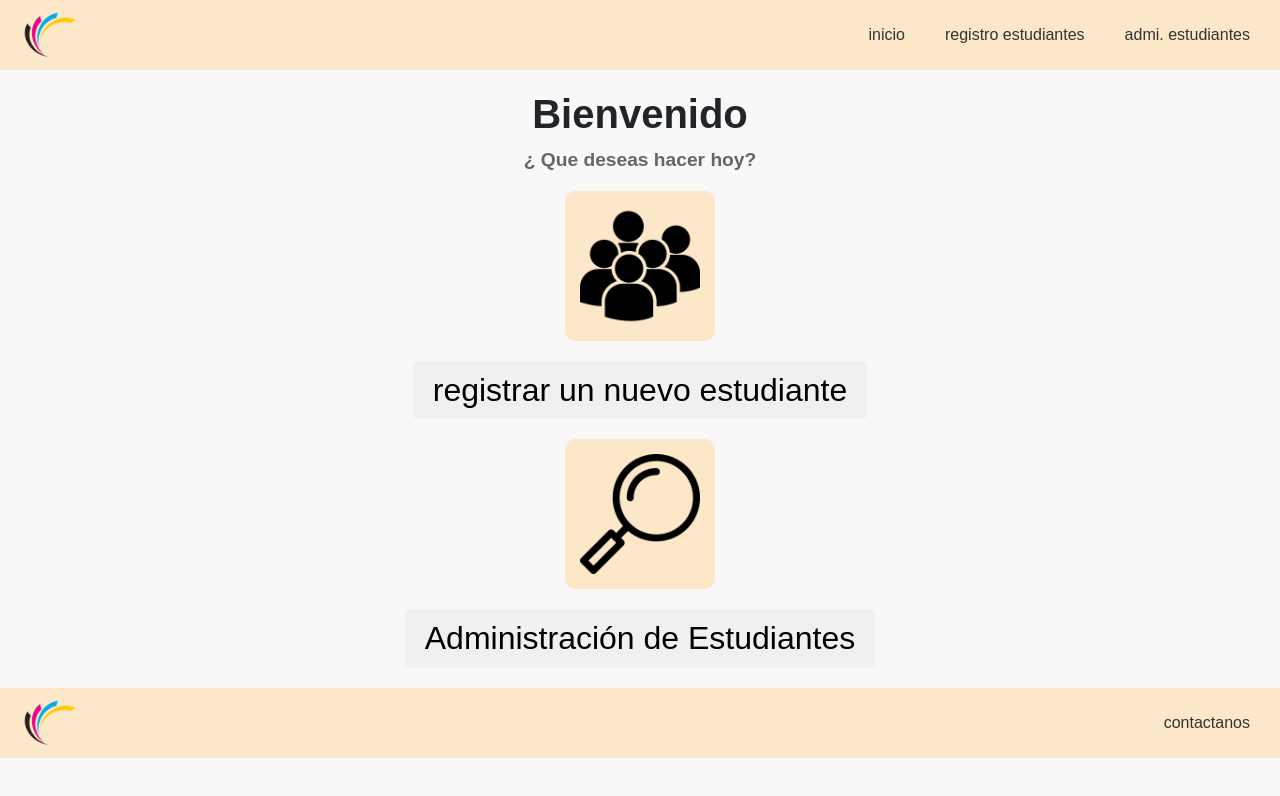
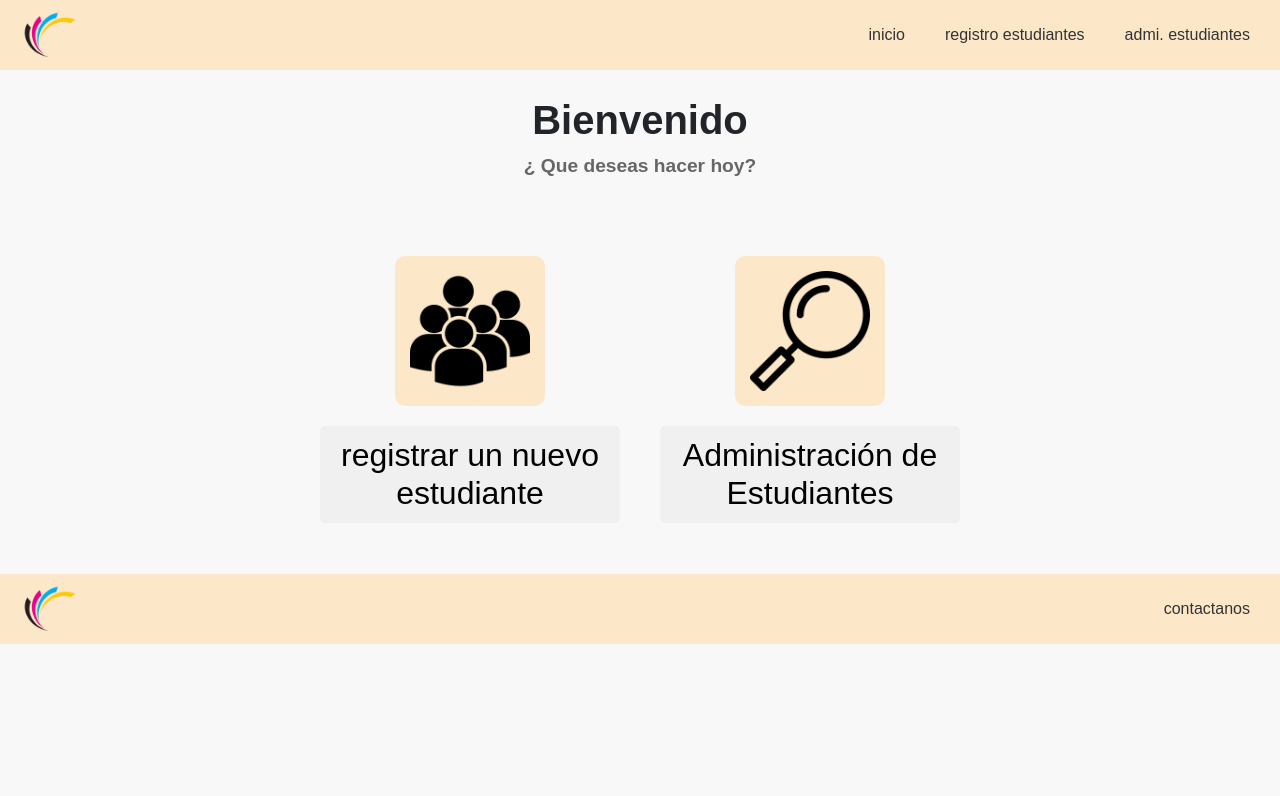
Before and after one commit to JSP10877/estudiantes_inc, a plain HTML site: page index.html in a window 1280 px wide. Drawn offline with nearby package versions, Linux system fonts and the light colour scheme.

Commit message:
Index corregido y optimizado

```diff
--- a/estilos/style.css
+++ b/estilos/style.css
@@ -48,17 +48,27 @@ nav ul li a:hover {
 }
 
 
-#inicio{
+#inicio {
+    display: flex; /* Activa el modo flexbox */
+    justify-content: center; /* Centra horizontalmente los bloques */
+    align-items: center; /* Alinea verticalmente los bloques */
+    gap: 40px; /* Espacio entre los bloques */
+    flex-wrap: wrap; /* Permite que los bloques se acomoden en múltiples líneas si es necesario en pantallas más pequeñas */
+}
+
+#bienvenida{
     text-align: center;
-    padding: 20px;
+    margin-top: 2%;
 }
-#bloque1 h1 {
+
+#bienvenida h1 {
     font-size: 2.5em; /* Tamaño de la fuente del título */
     margin-bottom: 10px; /* Añade margen inferior al título */
     font-weight: bold;
+
 }
 
-#bloque1 h2 {
+#bienvenida h2 {
     font-size: 1.2em; /* Tamaño de la fuente del subtítulo */
     color: #666; /* Color del texto del subtítulo */
     font-weight: bold;
@@ -94,6 +104,14 @@ nav ul li a:hover {
     margin: 0; /* Elimina el margen del título dentro del botón */
 }
 
+#bloque1, #bloque2 {
+    text-align: center; /* Centra el contenido dentro de cada bloque */
+    flex: 1 1 auto; /* Ajusta el tamaño de los bloques automáticamente */
+    max-width: 300px; /* Limita el ancho máximo de cada bloque */
+    margin: 4% 0%;
+}
+
+
 footer {
     background-color: #fce8c8; /* Color de fondo del header (amarillo claro) */
     display:flex;
@@ -105,7 +123,6 @@ footer {
 #logo2 img {
     height: 50px; /* Ajusta el tamaño del logo */
 }
-
 
 /*Registro*/
 form {
--- a/index.html
+++ b/index.html
@@ -30,13 +30,13 @@
         </nav>
     </header>
 
+    <div id="bienvenida">
+        <h1>Bienvenido</h1>
+        <h2>¿ Que deseas hacer hoy?</h2>
+    </div>
+
     <div id="inicio">
         <div id="bloque1">
-            <h1>Bienvenido</h1>
-            <h2>¿ Que deseas hacer hoy?</h2>
-        </div>
-
-        <div id="bloque2">
             <div class="tarjeta">
                 <div id="img">
                     <img src="imagenes/regi_estu.png" alt="registro estudiantes">
@@ -50,7 +50,7 @@
         </div>
 
 
-        <div id="bloque3">
+        <div id="bloque2">
             <div class="tarjeta">
                 <div id="img2">
                     <img src="imagenes/lupa_estu.png" alt=" admi.estudiantes">
```
